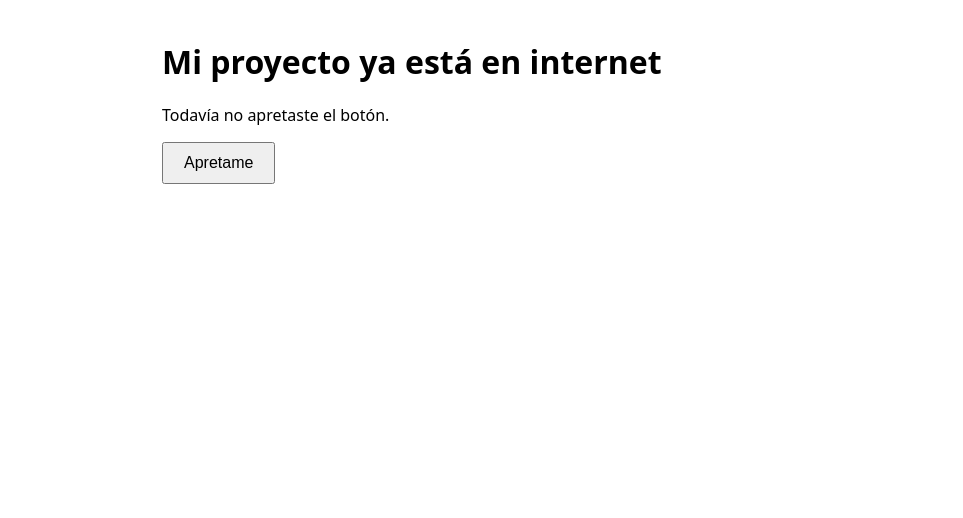
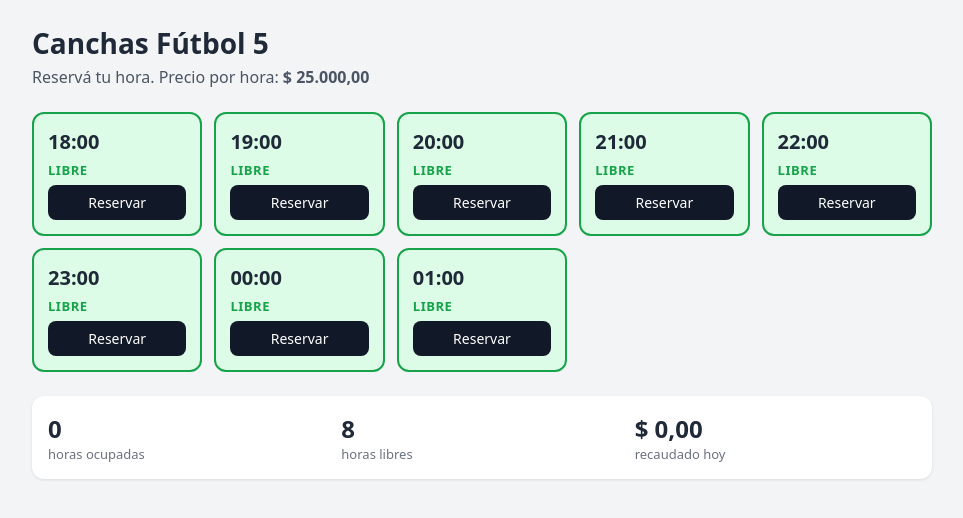
Before and after one commit to juliotevez698-stack/cancha-futbol, a plain HTML site: page index.html in a window 1280 px wide. Shown: the whole page, without its empty margins (158-1121 px from the left). Drawn offline with Linux system fonts and the light colour scheme.

Commit message:
Version minima: grilla de horarios con reservas y resumen

```diff
--- a/app.js
+++ b/app.js
@@ -1,4 +1,81 @@
-document.getElementById("boton").addEventListener("click", function () {
-  document.getElementById("mensaje").textContent =
-    "Funciona. Hoy es " + new Date().toLocaleDateString("es-AR");
-});
+// Los datos viven acá adentro: no hay servidor ni base de datos.
+const HORARIOS = ["18:00", "19:00", "20:00", "21:00", "22:00", "23:00", "00:00", "01:00"];
+const PRECIO_HORA = 25000;
+
+// Cada reserva guarda el nombre del equipo, por horario.
+const reservas = {};
+
+// Da formato de pesos: 1234.5 -> "$ 1.234,50"
+function pesos(numero) {
+  return "$ " + numero.toLocaleString("es-AR", {
+    minimumFractionDigits: 2,
+    maximumFractionDigits: 2
+  });
+}
+
+function reservar(hora) {
+  const respuesta = prompt("¿Cómo se llama el equipo que reserva las " + hora + "?");
+  if (respuesta === null) return;          // apretó Cancelar
+  const equipo = respuesta.trim();
+  if (equipo === "") return;               // dejó el campo vacío
+  reservas[hora] = equipo;
+  dibujar();
+}
+
+function liberar(hora) {
+  delete reservas[hora];
+  dibujar();
+}
+
+function dibujar() {
+  const grilla = document.getElementById("grilla");
+  grilla.innerHTML = "";
+
+  HORARIOS.forEach(function (hora) {
+    const equipo = reservas[hora];
+    const ocupada = Boolean(equipo);
+
+    const tarjeta = document.createElement("article");
+    tarjeta.className = "tarjeta " + (ocupada ? "ocupada" : "libre");
+
+    const titulo = document.createElement("h2");
+    titulo.textContent = hora;
+    tarjeta.appendChild(titulo);
+
+    const estado = document.createElement("p");
+    estado.className = "estado";
+    estado.textContent = ocupada ? "Ocupada" : "Libre";
+    tarjeta.appendChild(estado);
+
+    if (ocupada) {
+      const nombre = document.createElement("p");
+      nombre.className = "equipo";
+      nombre.textContent = equipo;
+      tarjeta.appendChild(nombre);
+    }
+
+    const boton = document.createElement("button");
+    boton.textContent = ocupada ? "Liberar" : "Reservar";
+    boton.addEventListener("click", function () {
+      if (ocupada) {
+        liberar(hora);
+      } else {
+        reservar(hora);
+      }
+    });
+    tarjeta.appendChild(boton);
+
+    grilla.appendChild(tarjeta);
+  });
+
+  actualizarResumen();
+}
+
+function actualizarResumen() {
+  const ocupadas = Object.keys(reservas).length;
+  document.getElementById("ocupadas").textContent = ocupadas;
+  document.getElementById("libres").textContent = HORARIOS.length - ocupadas;
+  document.getElementById("recaudado").textContent = pesos(ocupadas * PRECIO_HORA);
+}
+
+dibujar();
--- a/index.html
+++ b/index.html
@@ -3,13 +3,32 @@
 <head>
   <meta charset="UTF-8">
   <meta name="viewport" content="width=device-width, initial-scale=1">
-  <title>Mi proyecto</title>
+  <title>Canchas Fútbol 5</title>
   <link rel="stylesheet" href="style.css">
 </head>
 <body>
-  <h1>Mi proyecto ya está en internet</h1>
-  <p id="mensaje">Todavía no apretaste el botón.</p>
-  <button id="boton">Apretame</button>
+  <main>
+    <h1>Canchas Fútbol 5</h1>
+    <p class="subtitulo">Reservá tu hora. Precio por hora: <strong>$ 25.000,00</strong></p>
+
+    <div id="grilla" class="grilla"></div>
+
+    <section class="resumen" aria-live="polite">
+      <div class="dato">
+        <span class="numero" id="ocupadas">0</span>
+        <span class="etiqueta">horas ocupadas</span>
+      </div>
+      <div class="dato">
+        <span class="numero" id="libres">8</span>
+        <span class="etiqueta">horas libres</span>
+      </div>
+      <div class="dato">
+        <span class="numero" id="recaudado">$ 0,00</span>
+        <span class="etiqueta">recaudado hoy</span>
+      </div>
+    </section>
+  </main>
+
   <script src="app.js"></script>
 </body>
 </html>
--- a/style.css
+++ b/style.css
@@ -1,2 +1,95 @@
-body { font-family: system-ui, sans-serif; max-width: 640px; margin: 40px auto; padding: 0 16px; }
-button { padding: 10px 20px; font-size: 16px; cursor: pointer; }
+:root {
+  --libre: #16a34a;
+  --libre-fondo: #dcfce7;
+  --ocupada: #dc2626;
+  --ocupada-fondo: #fee2e2;
+  --tinta: #1f2937;
+}
+
+* { box-sizing: border-box; }
+
+body {
+  font-family: system-ui, sans-serif;
+  background: #f3f4f6;
+  color: var(--tinta);
+  margin: 0;
+  padding: 24px 16px 48px;
+}
+
+main { max-width: 900px; margin: 0 auto; }
+
+h1 { margin: 0 0 4px; font-size: 28px; }
+
+.subtitulo { margin: 0 0 24px; color: #4b5563; }
+
+.grilla {
+  display: grid;
+  grid-template-columns: repeat(auto-fit, minmax(150px, 1fr));
+  gap: 12px;
+}
+
+.tarjeta {
+  border: 2px solid transparent;
+  border-radius: 12px;
+  padding: 14px;
+  display: flex;
+  flex-direction: column;
+  gap: 6px;
+}
+
+.tarjeta h2 { margin: 0; font-size: 20px; }
+
+.estado {
+  margin: 0;
+  font-size: 13px;
+  font-weight: 700;
+  letter-spacing: .04em;
+  text-transform: uppercase;
+}
+
+.equipo { margin: 0; font-size: 15px; }
+
+.tarjeta.libre {
+  background: var(--libre-fondo);
+  border-color: var(--libre);
+}
+
+.tarjeta.libre .estado { color: var(--libre); }
+
+.tarjeta.ocupada {
+  background: var(--ocupada-fondo);
+  border-color: var(--ocupada);
+}
+
+.tarjeta.ocupada .estado { color: var(--ocupada); }
+
+.tarjeta button {
+  margin-top: auto;
+  padding: 8px 12px;
+  font-family: inherit;
+  font-size: 14px;
+  color: #fff;
+  background: #111827;
+  border: none;
+  border-radius: 8px;
+  cursor: pointer;
+}
+
+.tarjeta button:hover { opacity: .85; }
+
+.resumen {
+  margin-top: 24px;
+  padding: 16px;
+  display: grid;
+  grid-template-columns: repeat(auto-fit, minmax(140px, 1fr));
+  gap: 12px;
+  background: #fff;
+  border-radius: 12px;
+  box-shadow: 0 1px 3px rgba(0, 0, 0, .1);
+}
+
+.dato { display: flex; flex-direction: column; }
+
+.numero { font-size: 24px; font-weight: 700; }
+
+.etiqueta { font-size: 13px; color: #6b7280; }
```
